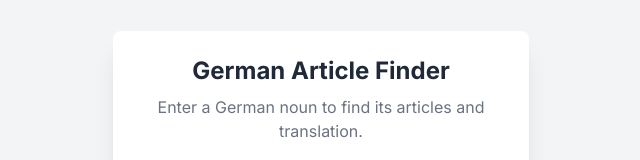
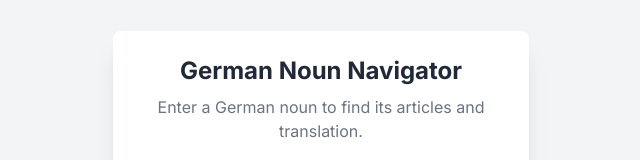
Before and after one commit to MarcusHu529/German_Noun_Navigator, a website: page public/index.html in a window 1280 px wide. Shown: the part 240-400 px from the top of the page, without its empty margins (319-959 px from the left). Drawn offline with nearby package versions, Linux system fonts and the light colour scheme.

Commit message:
change name

```diff
--- a/public/index.html
+++ b/public/index.html
@@ -28,7 +28,7 @@
 <body class="bg-gray-100 flex items-center justify-center min-h-screen">
     <div class="container mx-auto p-4 max-w-md">
         <div class="bg-white rounded-lg shadow-xl p-6">
-            <h1 class="text-2xl font-bold text-center text-gray-800 mb-2">German Article Finder</h1>
+            <h1 class="text-2xl font-bold text-center text-gray-800 mb-2">German Noun Navigator</h1>
             <p class="text-center text-gray-500 mb-6">Enter a German noun to find its articles and translation.</p>
 
             <!-- Search Input -->
```
